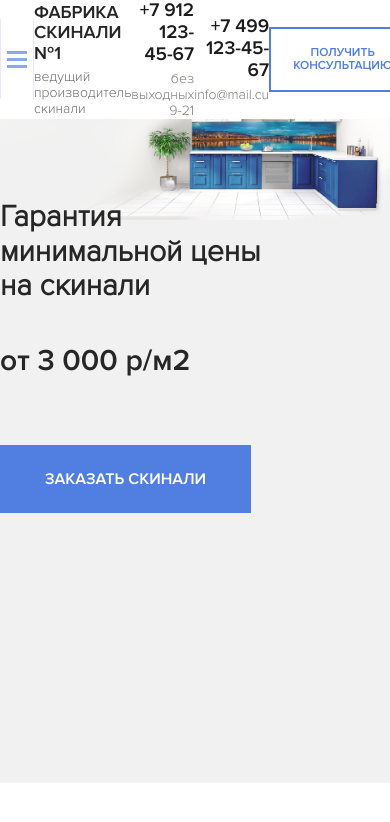
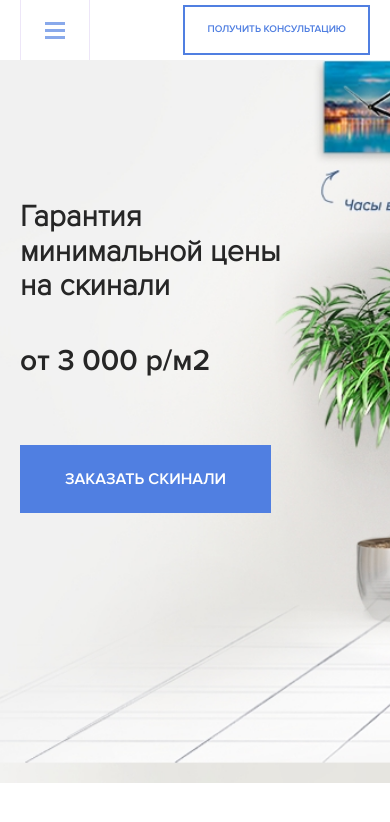
Before and after one commit to krafik/skinali, a plain HTML site: page index.html in a window 390 px wide. Drawn offline with Linux system fonts and the light colour scheme.

Commit message:
Адаптив для главного экрана

```diff
--- a/sass/_grid.sass
+++ b/sass/_grid.sass
@@ -5,3 +5,14 @@
 .container
   max-width: 1170px
   margin: auto
+
+@media (max-width: 1199px)
+  .container
+    max-width: 960px
+@media (max-width: 991px)
+  .container
+    max-width: 750px
+@media (max-width: 768px)
+  .container
+    max-width: 100%
+    padding: 0 20px
--- a/sass/_interface.sass
+++ b/sass/_interface.sass
@@ -16,3 +16,7 @@ body
   background-color: $primary
   color: #ffffff
   +bold
+
+@media (max-width: 576px)
+  .button-o
+    font-size: 10px
--- a/sass/blocks/_hero.sass
+++ b/sass/blocks/_hero.sass
@@ -11,3 +11,8 @@
     margin-bottom: 67px
     font-size: 30px
     +bold
+
+@media (max-width: 991px)
+  .hero
+    background-size: cover
+    background-position: top left 30%
--- a/sass/blocks/_navbar.sass
+++ b/sass/blocks/_navbar.sass
@@ -9,7 +9,7 @@
     display: flex
     align-items: center
     justify-content: space-between
-    min-height: 80px
+    // min-height: 80px
   &__mobile, &__landline
     text-align: right
   &__phone
@@ -25,17 +25,16 @@
     color: $text-color-light
     text-decoration: none
 
-
 .menu
   position: fixed
-  z-index: -1
+  z-index: 0
   top: 80px
   left: 0
   width: 100%
   padding: 16px 0
   background-color: $primary
   color: #fff
-  transform: translateY(-100%)
+  transform: translateY(-200%)
   &_active
     transform: translateY(0)
   &__nav
@@ -75,3 +74,21 @@
     display: block
     font-size: 14px
     color: #6b6b6b
+
+@media (max-width: 991px)
+  .navbar
+    &__mobile, &__landline
+      display: none
+@media (max-width: 576px)
+  .logo
+    display: none
+  .menu
+    top: 60px
+    // height: 50%
+    // transform: translateY(0)
+    &-button
+      height: 60px
+    &__nav
+      flex-direction: column
+    &__link
+      margin-bottom: 20px
```
Also changed, not shown: css/style.css, 1 other file.
